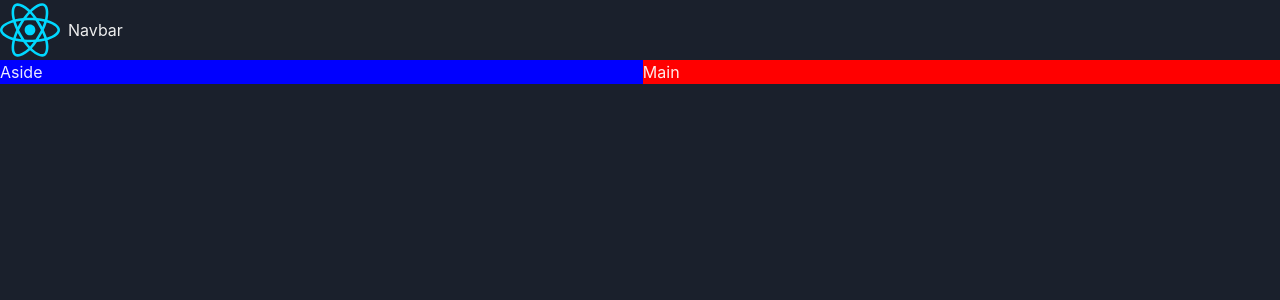
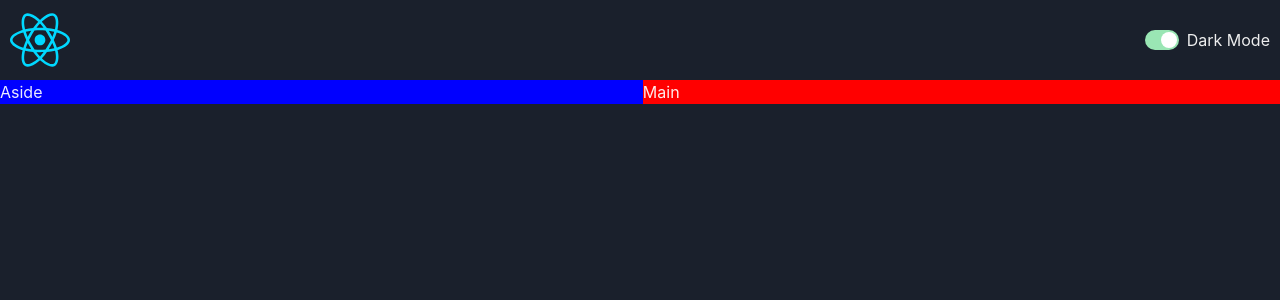
Before and after one commit to dev-hans-programmer/react-adavnced-with-typescript, a React (Vite) app in the folder game-hub/: page / in a window 1280 px wide. Shown: the top 300 px of the page. Built offline with nearby package versions, Linux system fonts and the light colour scheme.

Commit message:
Built the color mode switch

```diff
--- a/game-hub/src/App.tsx
+++ b/game-hub/src/App.tsx
@@ -1,4 +1,4 @@
-import { Button, Grid, GridItem, Show } from '@chakra-ui/react';
+import { Grid, GridItem, Show } from '@chakra-ui/react';
 import './App.css';
 import Navbar from './components/Navbar';
 
--- /dev/null
+++ b/game-hub/src/components/ColorModeSwitch.tsx
@@ -0,0 +1,17 @@
+import { HStack, Switch, Text, useColorMode } from '@chakra-ui/react';
+
+function ColorModeSwitch() {
+   const { colorMode, toggleColorMode } = useColorMode();
+   return (
+      <HStack>
+         <Switch
+            colorScheme='green'
+            isChecked={colorMode === 'dark'}
+            onChange={toggleColorMode}
+         />
+         <Text>Dark Mode</Text>
+      </HStack>
+   );
+}
+
+export default ColorModeSwitch;
--- a/game-hub/src/components/Navbar.tsx
+++ b/game-hub/src/components/Navbar.tsx
@@ -1,11 +1,13 @@
 import { HStack, Image, Text } from '@chakra-ui/react';
 import logo from '../assets/react.svg';
+import ColorModeSwitch from './ColorModeSwitch';
 
 function Navbar() {
    return (
-      <HStack>
+      <HStack justifyContent='space-between' padding='10px'>
          <Image src={logo} boxSize='60px' />
-         <Text>Navbar</Text>
+
+         <ColorModeSwitch />
       </HStack>
    );
 }
```
